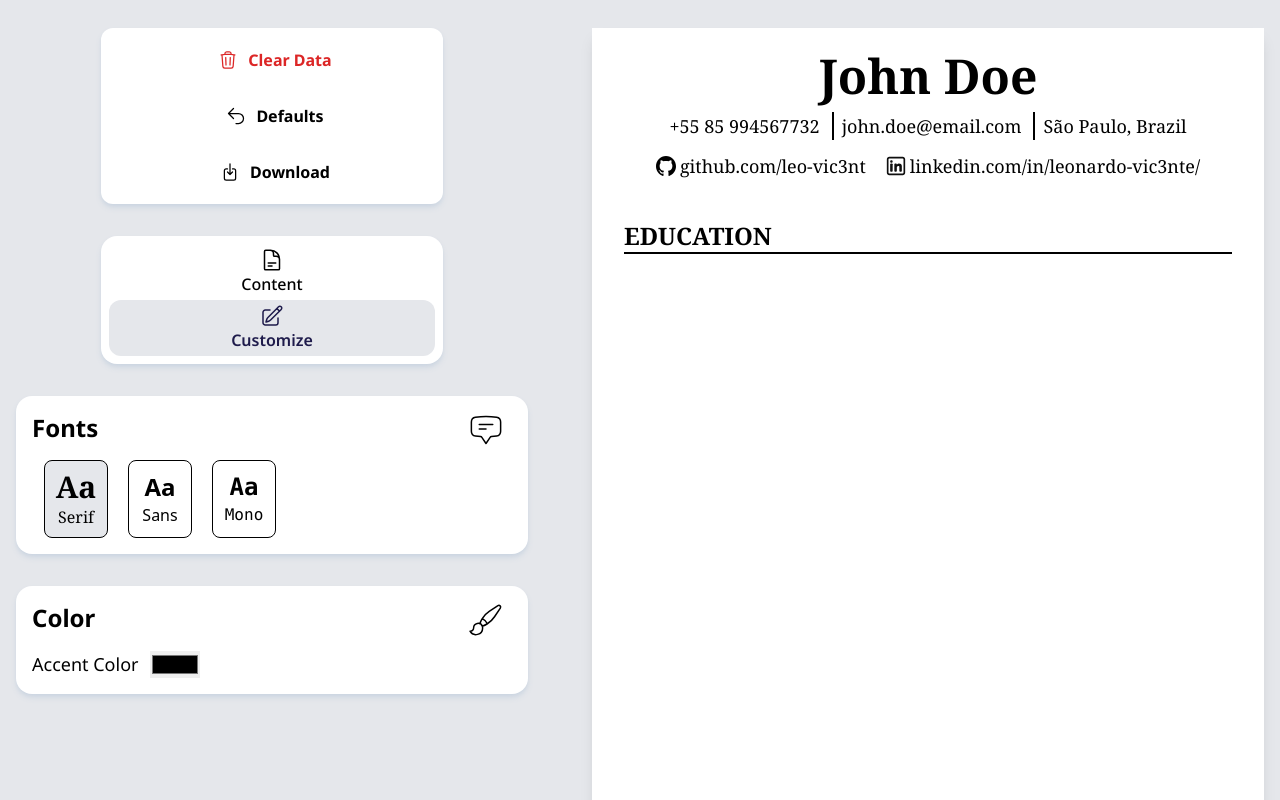
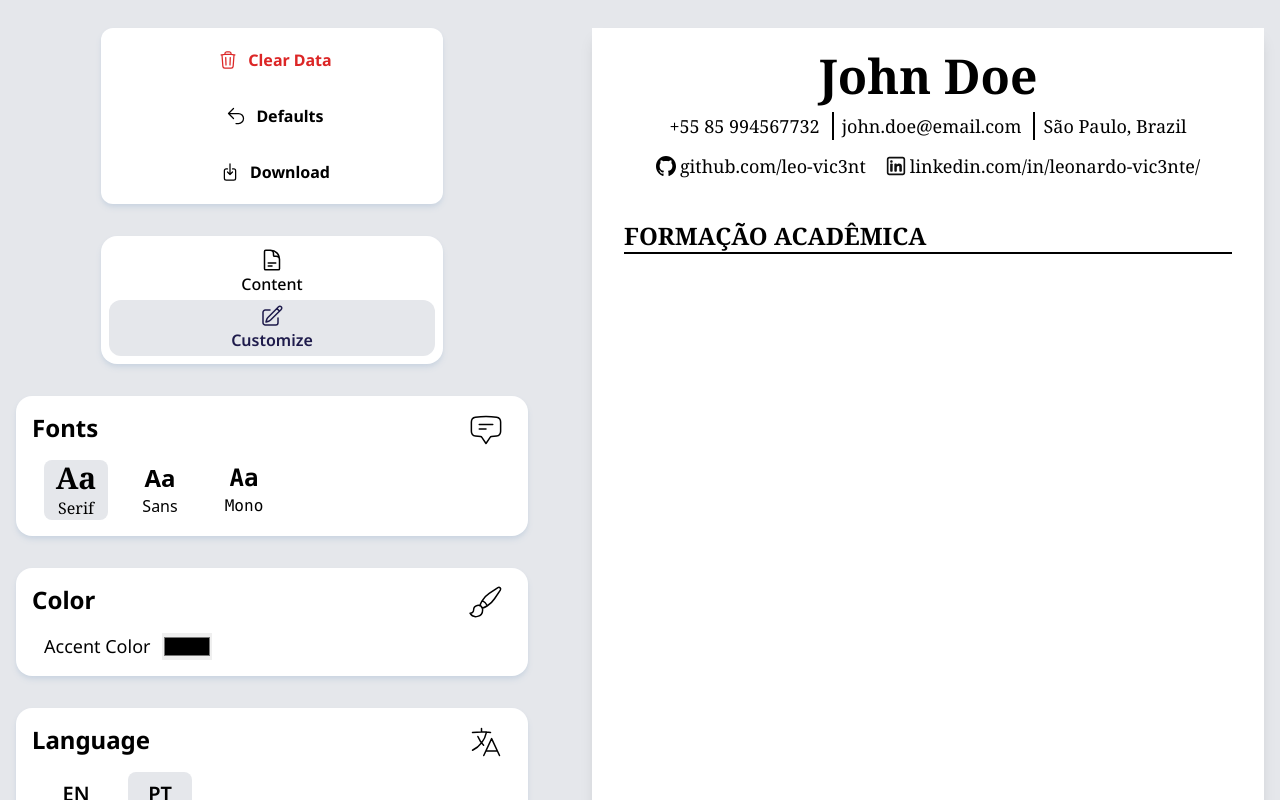
Before and after one commit to leo-vic3nt/EasyCv, a React (Vite) app: page / in a window 1280 px wide. Both pictures are taken after a click on the button "Customize". Shown: the top 800 px of the page. Built offline with nearby package versions, Linux system fonts and the light colour scheme.

Commit message:
add color picker

```diff
--- a/src/App.jsx
+++ b/src/App.jsx
@@ -5,7 +5,12 @@ import { ActionsBar } from "./components/Aside/ActionsBar";
 import { ModeToggle } from "./components/Aside/ModeToggle";
 import { SideContainer } from "./components/Aside/SideContainer";
 import { ContentEditor } from "./components/Aside/ContentEditor/ContentEditor";
-import { CV_FONTS, DUMMY_DATA, EDITOR_MODES } from "./lib/constants";
+import {
+	CV_FONTS,
+	DUMMY_DATA,
+	EDITOR_MODES,
+	CV_LANGUAGES,
+} from "./lib/constants";
 import { StyleEditor } from "./components/Aside/StyleEditor/StyleEditor";
 
 function Container({ children }) {
@@ -21,6 +26,7 @@ function App() {
 	const [cvData, setCvData] = useState(DUMMY_DATA);
 	const [cvFont, setCvFont] = useState(CV_FONTS.serif);
 	const [cvAccentColor, setCvAccentColor] = useState("#000000");
+	const [cvLanguage, setCvLanguage] = useState(CV_LANGUAGES.pt);
 
 	return (
 		<Container>
@@ -35,6 +41,8 @@ function App() {
 						cvFont={cvFont}
 						setCvAccentColor={setCvAccentColor}
 						cvAccentColor={cvAccentColor}
+						cvLanguage={cvLanguage}
+						setCvLanguage={setCvLanguage}
 					/>
 				)}
 			</SideContainer>
@@ -43,6 +51,7 @@ function App() {
 				cvData={cvData}
 				cvFont={cvFont}
 				cvAccentColor={cvAccentColor}
+				cvLanguage={cvLanguage}
 			/>
 		</Container>
 	);
--- a/src/components/Aside/StyleEditor/Color.jsx
+++ b/src/components/Aside/StyleEditor/Color.jsx
@@ -1,14 +1,17 @@
 import { SideCard } from "../SideCard";
 import { PaintBrushIcon } from "@heroicons/react/24/outline";
 
-function Colors({ setCvAccentColor, cvAccentColor }) {
+function Colors({ setCvAccentColor, cvAccentColor, cvLanguage }) {
 	const handleColorChange = (event) => {
 		setCvAccentColor(event.target.value);
 	};
 
 	return (
 		<SideCard title={"Color"} icon={<PaintBrushIcon className="stroke-1" />}>
-			<label htmlFor="accentColor" className="flex items-center gap-3 text-lg">
+			<label
+				htmlFor="accentColor"
+				className="flex items-center gap-3 text-lg px-3"
+			>
 				Accent Color
 				<input
 					type="color"
--- a/src/components/Aside/StyleEditor/Fonts.jsx
+++ b/src/components/Aside/StyleEditor/Fonts.jsx
@@ -8,7 +8,7 @@ function FontBtn({ setCvFont, fontToSet, isActive }) {
 		<button
 			type="button"
 			className={clsx(
-				"min-w-16 rounded-lg border-[1px] border-black py-2 ",
+				"min-w-16 rounded-lg border-0 active:border-0 ",
 				fontToSet ? `font-${fontToSet}` : "",
 				isActive && "bg-gray-200",
 			)}
--- /dev/null
+++ b/src/components/Aside/StyleEditor/Language.jsx
@@ -0,0 +1,45 @@
+import clsx from "clsx";
+import { SideCard } from "../SideCard";
+import { LanguageIcon } from "@heroicons/react/24/outline";
+import { CV_LANGUAGES } from "../../../lib/constants";
+
+function LanguageBtn({ setCvLanguage, languageToSet, isActive }) {
+	return (
+		<button
+			type="button"
+			className={clsx(
+				"min-w-16 rounded-lg border-0 py-2 active:border-0",
+				isActive && "bg-gray-200",
+			)}
+			onClick={() => setCvLanguage(languageToSet)}
+		>
+			<p className="font-semibold text-xl">
+				{languageToSet.slice(0, 2).toUpperCase()}
+			</p>
+		</button>
+	);
+}
+
+function Languages({ cvLanguage, setCvLanguage }) {
+	return (
+		<SideCard
+			title={"Language"}
+			icon={<LanguageIcon className="stroke-1" />}
+		>
+			<div className="flex gap-5 px-3">
+				<LanguageBtn
+					languageToSet={"en"}
+					setCvLanguage={setCvLanguage}
+					isActive={cvLanguage === CV_LANGUAGES.en}
+				/>
+				<LanguageBtn
+					languageToSet={"pt"}
+					setCvLanguage={setCvLanguage}
+					isActive={cvLanguage === CV_LANGUAGES.pt}
+				/>
+			</div>
+		</SideCard>
+	);
+}
+
+export { Languages };
--- a/src/components/Aside/StyleEditor/StyleEditor.jsx
+++ b/src/components/Aside/StyleEditor/StyleEditor.jsx
@@ -1,8 +1,15 @@
-import { SideCard } from "../SideCard";
 import { Colors } from "./Color";
 import { Fonts } from "./Fonts";
+import { Languages } from "./Language";
 
-function StyleEditor({ cvFont, setCvFont, cvAccentColor, setCvAccentColor }) {
+function StyleEditor({
+	cvFont,
+	setCvFont,
+	cvAccentColor,
+	setCvAccentColor,
+	cvLanguage,
+	setCvLanguage,
+}) {
 	return (
 		<>
 			<Fonts cvFont={cvFont} setCvFont={setCvFont} />
@@ -10,6 +17,7 @@ function StyleEditor({ cvFont, setCvFont, cvAccentColor, setCvAccentColor }) {
 				setCvAccentColor={setCvAccentColor}
 				cvAccentColor={cvAccentColor}
 			/>
+			<Languages cvLanguage={cvLanguage} setCvLanguage={setCvLanguage} />
 		</>
 	);
 }
--- a/src/components/CurriculumVitae/CurriculumVitaeContainer.jsx
+++ b/src/components/CurriculumVitae/CurriculumVitaeContainer.jsx
@@ -2,7 +2,12 @@ import clsx from "clsx";
 import { Header } from "./Header";
 import { Education } from "./Education";
 
-function CurriculumVitaeContainer({ cvData, cvFont, cvAccentColor }) {
+function CurriculumVitaeContainer({
+	cvData,
+	cvFont,
+	cvAccentColor,
+	cvLanguage,
+}) {
 	return (
 		<div
 			className={clsx(
@@ -10,8 +15,12 @@ function CurriculumVitaeContainer({ cvData, cvFont, cvAccentColor }) {
 				cvFont,
 			)}
 		>
-			<Header cvData={cvData} cvFont={cvFont} cvAccentColor={cvAccentColor} />
-			<Education cvAccentColor={cvAccentColor} />
+			<Header
+				cvData={cvData}
+				cvFont={cvFont}
+				cvAccentColor={cvAccentColor}
+			/>
+			<Education cvAccentColor={cvAccentColor} cvLanguage={cvLanguage} />
 		</div>
 	);
 }
--- a/src/components/CurriculumVitae/Education.jsx
+++ b/src/components/CurriculumVitae/Education.jsx
@@ -1,11 +1,11 @@
-function Education({ cvAccentColor }) {
+function Education({ cvAccentColor, cvLanguage }) {
 	return (
 		<div>
 			<h1
 				className="border-black border-b-2 font-extrabold text-2xl uppercase"
 				style={{ color: cvAccentColor, borderColor: cvAccentColor }}
 			>
-				education
+				{cvLanguage === "en" ? "education" : "formação acadêmica"}
 			</h1>
 		</div>
 	);
--- a/src/lib/constants.js
+++ b/src/lib/constants.js
@@ -19,4 +19,9 @@ const CV_FONTS = {
 	mono: "font-mono",
 };
 
-export { DUMMY_DATA, EDITOR_MODES, CV_FONTS };
+const CV_LANGUAGES = {
+	pt: "pt",
+	en: "en",
+};
+
+export { DUMMY_DATA, EDITOR_MODES, CV_FONTS, CV_LANGUAGES };
```
